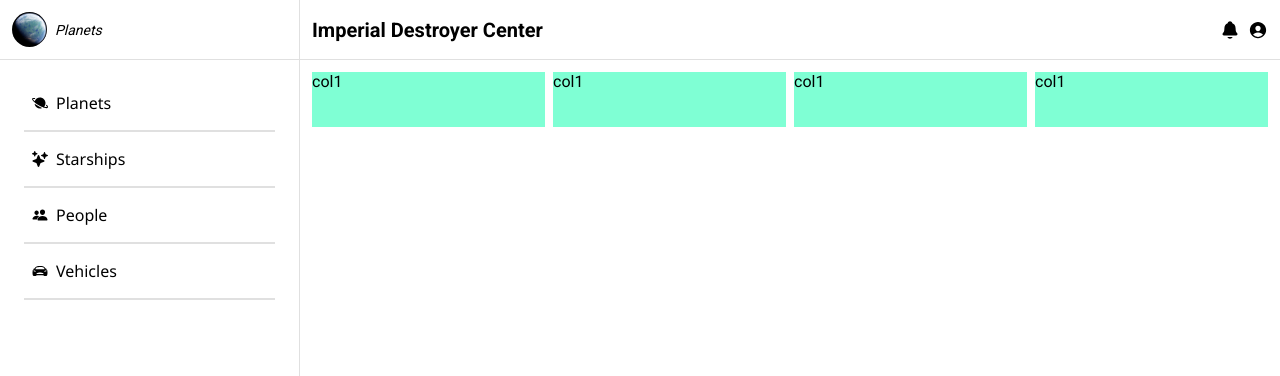
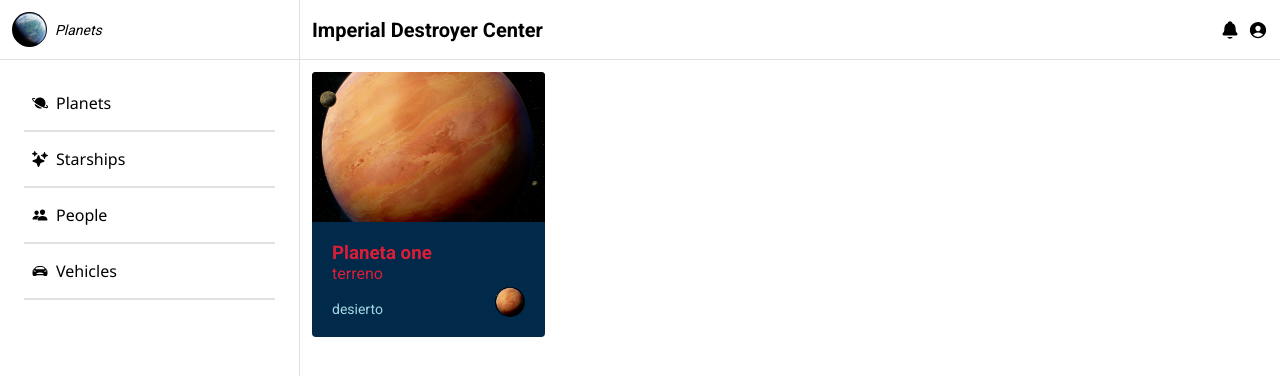
Before and after one commit to OschubGit/imperial-app, a React (Create React App) app: page /starships in a window 1280 px wide. Shown: the top 376 px of the page. Built offline with nearby package versions, Linux system fonts and the light colour scheme.

Commit message:
create card component

```diff
--- /dev/null
+++ b/src/components/Avatar.jsx
@@ -0,0 +1,11 @@
+import React from 'react'
+
+const Avatar = ({src, alt}) => {
+  return (
+    <div className='avatar'>
+        <img className='avatar__img' src={src} alt={alt}/>
+    </div>
+  )
+}
+
+export default Avatar
--- /dev/null
+++ b/src/components/Card.jsx
@@ -0,0 +1,25 @@
+import React from 'react'
+import Avatar from './Avatar'
+import Img from "../assets/planets/bespin.png"
+
+const Card = ({src, alt, title, subtitle, caption}) => {
+  return (
+    <div className='card'>
+        <div className='card__image'>
+            <img src={src} alt={alt} />
+        </div>
+        <div className='card__info'>
+            <div className='card__info-general'>
+                <h3>{title}</h3>
+                <span>{subtitle}</span>
+                <caption className='mt-4'>{caption}</caption>
+            </div>
+            <div className='card__info-avatar'>
+                <Avatar src={Img} alt='planet-image'/>
+            </div>
+        </div>
+    </div>
+  )
+}
+
+export default Card
--- a/src/containers/Content.jsx
+++ b/src/containers/Content.jsx
@@ -1,5 +1,8 @@
 import React from 'react'
+import Card from '../components/Card'
 import Header from './Header'
+import Img from "../assets/planets/bespin.png"
+
 
 const Main = () => {
   return (
@@ -9,10 +12,15 @@ const Main = () => {
         </div>
         <div className='content-large content__main'>
             <div className='content__main-info'>
-              <div className='col-3 col-md-3 col-sm-2 col-xs-2'>col1</div>
-              <div className='col-3 col-md-3 col-sm-2 col-xs-2'>col1</div>
-              <div className='col-3 col-md-3 col-sm-2 col-xs-2'>col1</div>
-              <div className='col-3 col-md-3 col-sm-2 col-xs-2'>col1</div>
+              <div className='col-3 col-md-3 col-sm-2 col-xs-2'>
+                <Card
+                  src={Img}
+                  alt="planet"
+                  title="Planeta one"
+                  subtitle="terreno"
+                  caption="desierto"
+                />
+              </div>
             </div>
         </div>
     </div>
--- a/src/styles/base/_reset.scss
+++ b/src/styles/base/_reset.scss
@@ -29,3 +29,19 @@ h6 {
 .content-large{
     padding: var(--padding-large);
 }
+
+.mt-1{
+    margin-top: 4px;
+}
+.mt-2{
+    margin-top: 8px;
+}
+.mt-3{
+    margin-top: 12px;
+}
+.mt-4{
+    margin-top: 18px;
+}
+.mt-5{
+    margin-top: 24px;
+}
--- a/src/styles/components/_avatar.scss
+++ b/src/styles/components/_avatar.scss
@@ -0,0 +1,13 @@
+.avatar{
+    width: 30px;
+    min-width: 30px;
+    height: 30px;
+    overflow: hidden;
+    border-radius: 100%;
+
+    &__img{
+        object-fit: cover;
+        width: 100%;
+        height: 30px;
+    }
+}
--- a/src/styles/components/_card.scss
+++ b/src/styles/components/_card.scss
@@ -0,0 +1,48 @@
+.card{
+    width: 100%;
+    position: relative;
+    box-sizing: border-box;
+    background-color: var(--prussian-blue);
+    box-shadow: 0px 0px 8px var(--gradient-top);
+    border-radius: 4px;
+    display: flex;
+    flex-direction: column;
+    overflow: hidden;
+
+    &__image{
+        width: 100%;
+        height: 150px;
+        max-height: 150px;
+        overflow: hidden;
+
+        & img{
+            width: 100%;
+            height: 150px;
+            object-fit: cover;
+            object-position: center center;
+            cursor: pointer;
+        }
+    }
+
+    &__info{
+        padding: var(--space-m);
+        display: flex;
+        justify-content: space-between;
+        gap: 12px;
+
+        &-general{
+            color: var(--secondary-light);
+            cursor: pointer;
+        }
+
+        & caption{
+            color: var(--light-blue);
+            font-size: var(--text-caption);
+        }
+
+        &-avatar{
+            display: flex;
+            align-items: flex-end;
+        }
+    }
+}
--- a/src/styles/layout/_content.scss
+++ b/src/styles/layout/_content.scss
@@ -19,11 +19,6 @@
             grid-template-columns: var(--grid-main-info);
             grid-template-rows: 1fr;
             grid-gap: 8px;
-
-            & div{
-                height: 55px;
-                background-color: aquamarine;
-            }
         }
     }
 }
```
